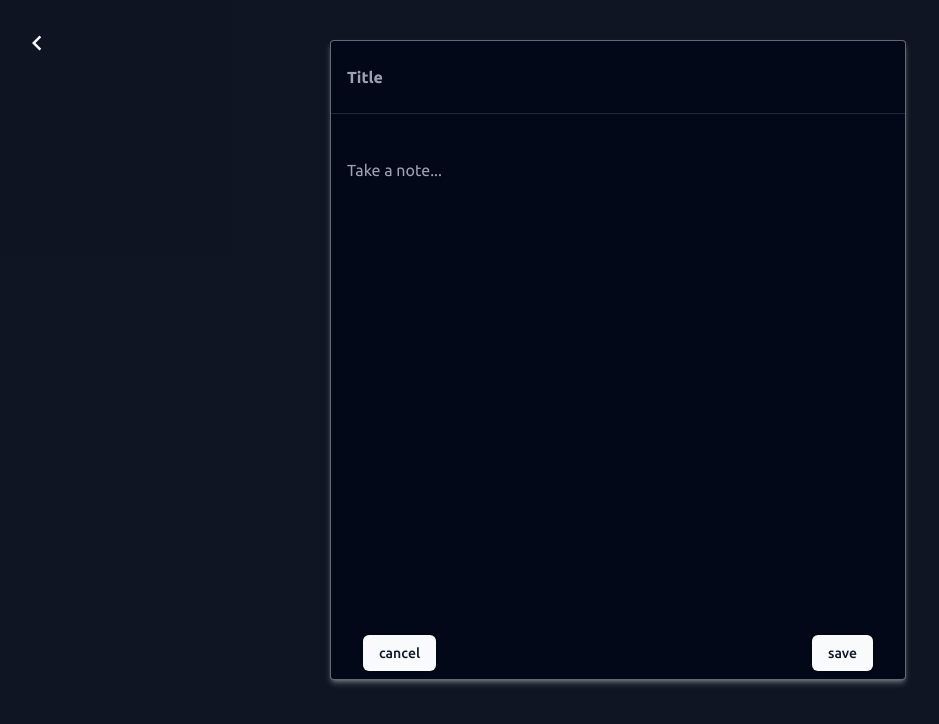
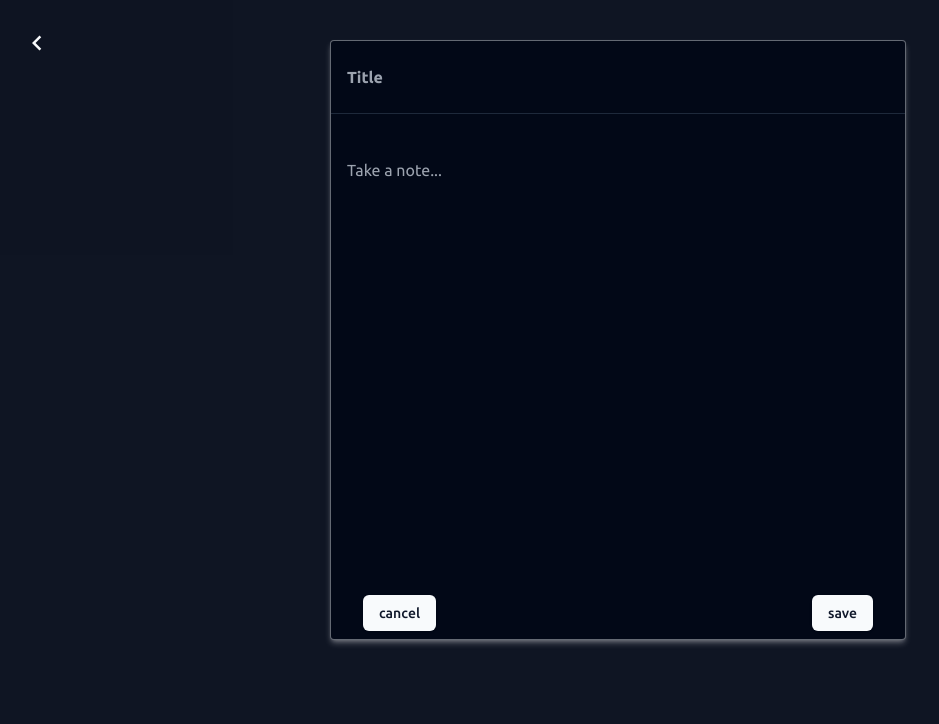
Before and after one commit to mr-zlaam/google-keep-clone, a React (Vite) app: page /updateNote/1 in a window 1280 px wide. Shown: the top 724 px of the page, without its empty margins (22-961 px from the left). Built offline with nearby package versions, Linux system fonts and the light colour scheme; no server answers; the database is empty.

Commit message:
update UpdateNote.tsx

```diff
--- a/src/updateNote/UpdateNote.tsx
+++ b/src/updateNote/UpdateNote.tsx
@@ -114,7 +114,7 @@ function UpdateNote({ noteData, updateSlug }: UpdateNoteProps) {
           <div className="before:fixed z-[99] before:h-screen before:w-full before:bg-foreground/5 before:top-0 before:left-0" />
 
           <>
-            <main className="flex h-[90dvh] py-10 ">
+            <main className="flex h-[85dvh] py-10 px-3">
               <div className=" relative w-full z-[100] flex flex-col max-w-xl mx-auto overflow-hidden border rounded shadow-md  text-foreground bg-background shadow-foreground/30 border-foreground/40 h-full ">
                 <input
                   value={updateData.title}
```
